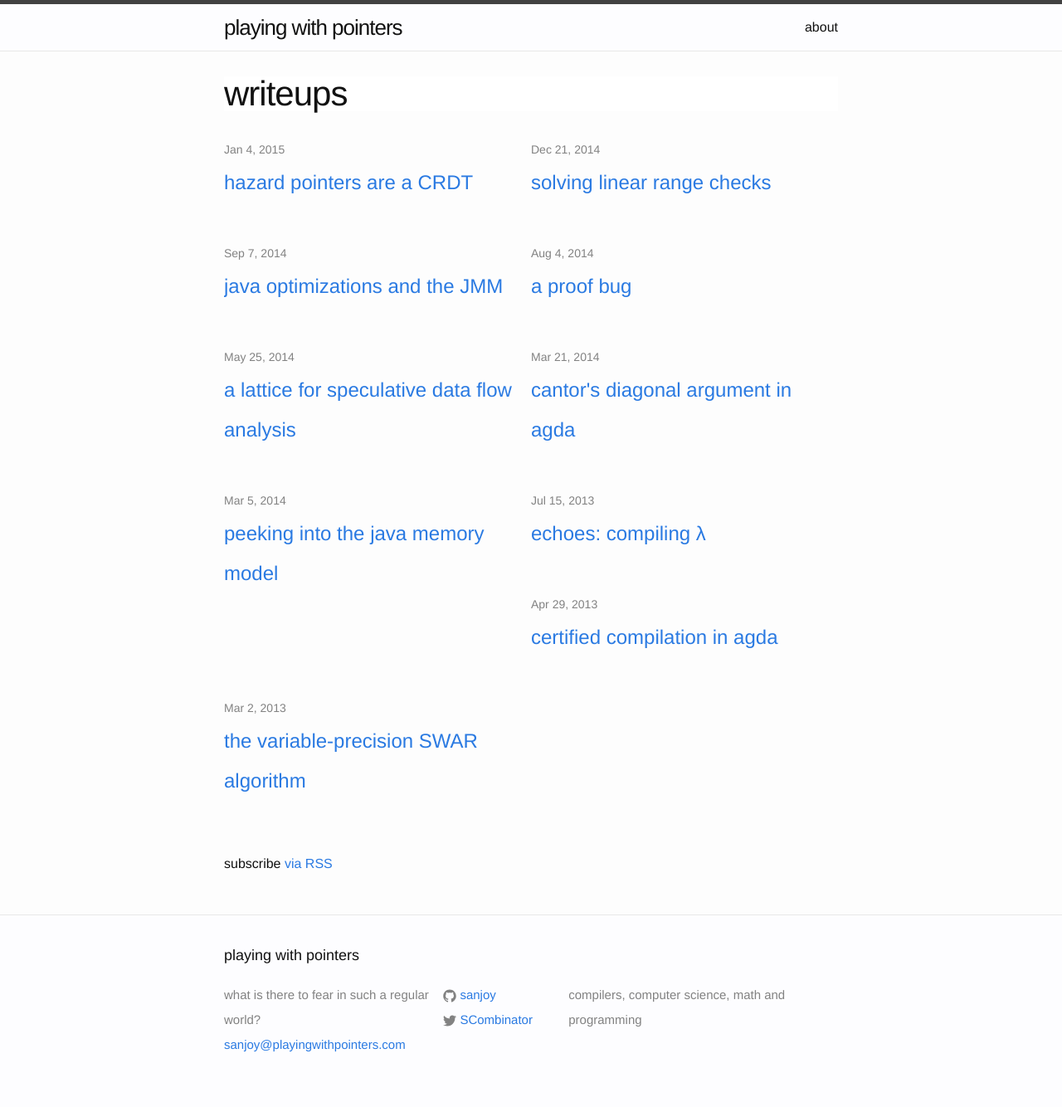
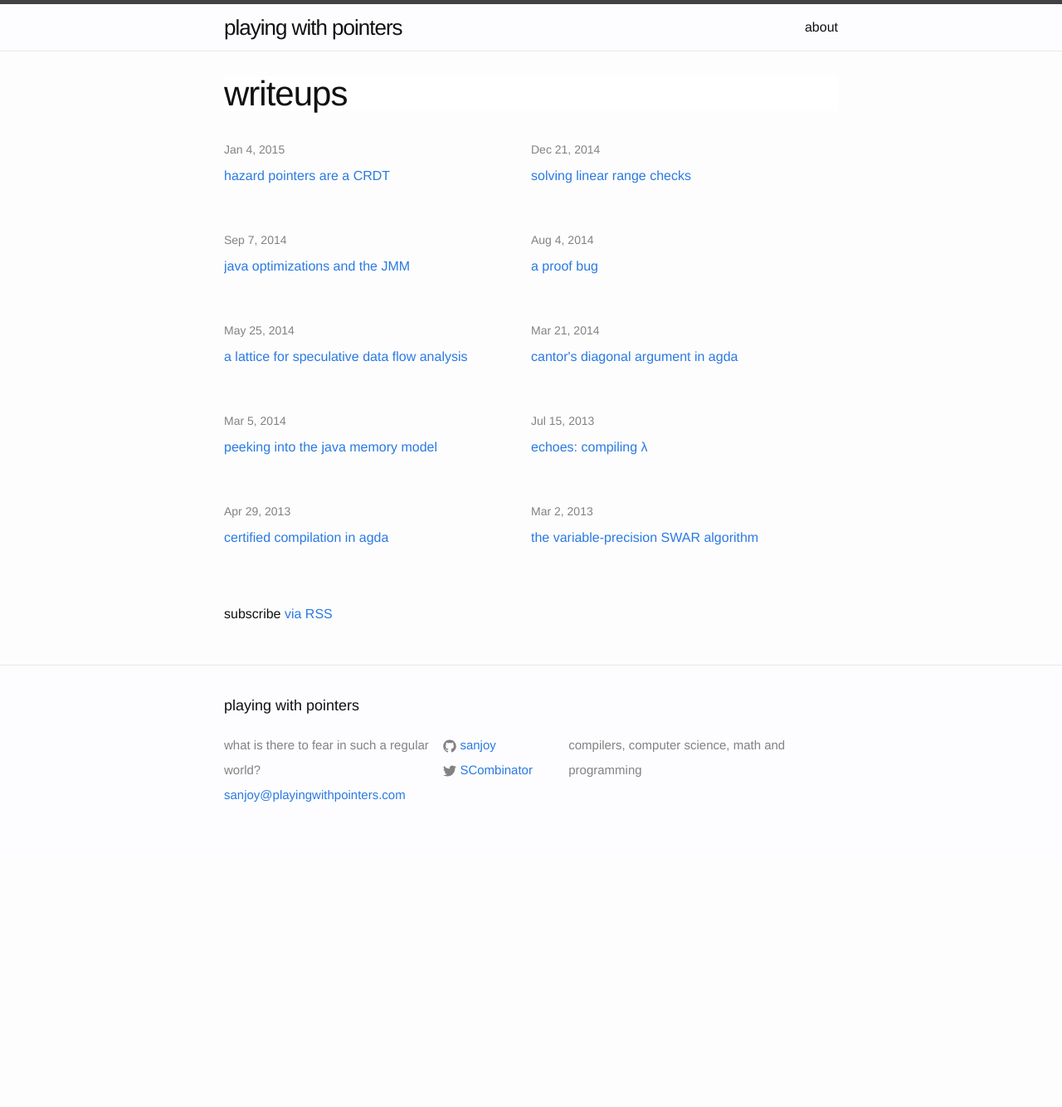
Before and after one commit to sanjoy/playingwithpointers.com, a Jekyll site: the page built from index.html, in a window 1280 px wide. Shown: the whole page at 83% size. Built offline with Jekyll 4.4.1, drawn with Linux system fonts in a browser that asks for light colours; after the commit the page ends 1033 px from its top, so only the background shows below that.

Commit message:
change font size

```diff
--- a/_sass/_layout.scss
+++ b/_sass/_layout.scss
@@ -207,7 +207,7 @@
 
 .post-link {
     display: block;
-    font-size: 24px;
+    font-size: 16px;
 }
 
 
```
